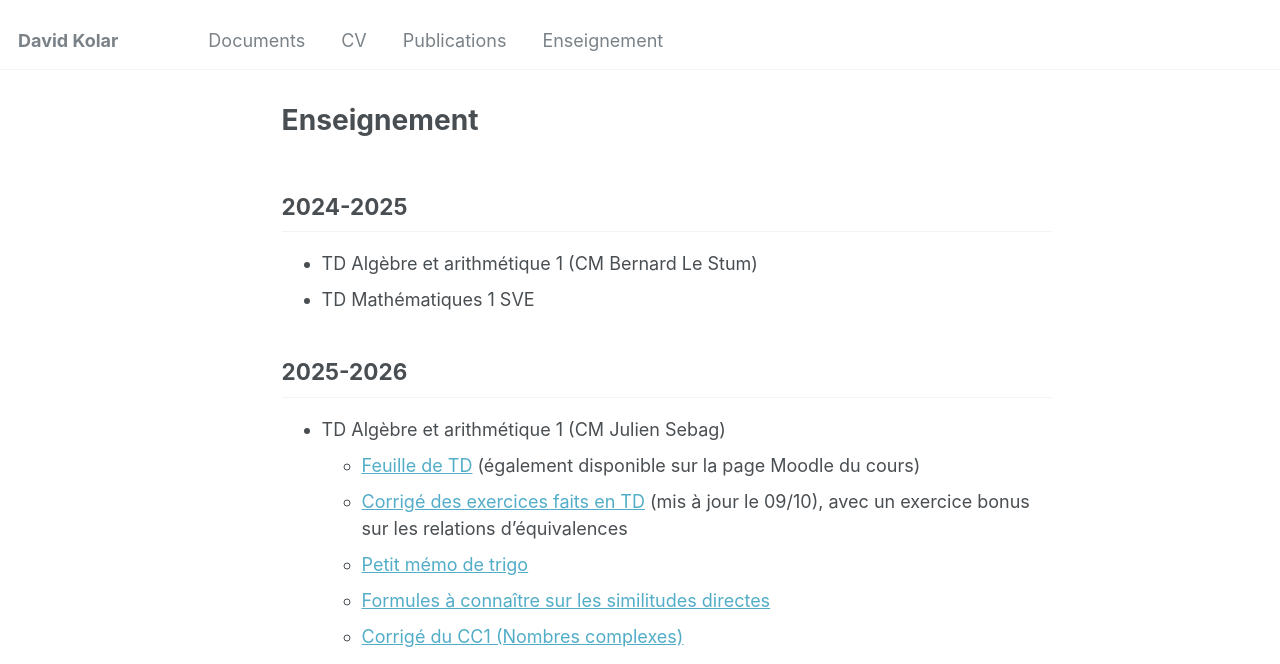
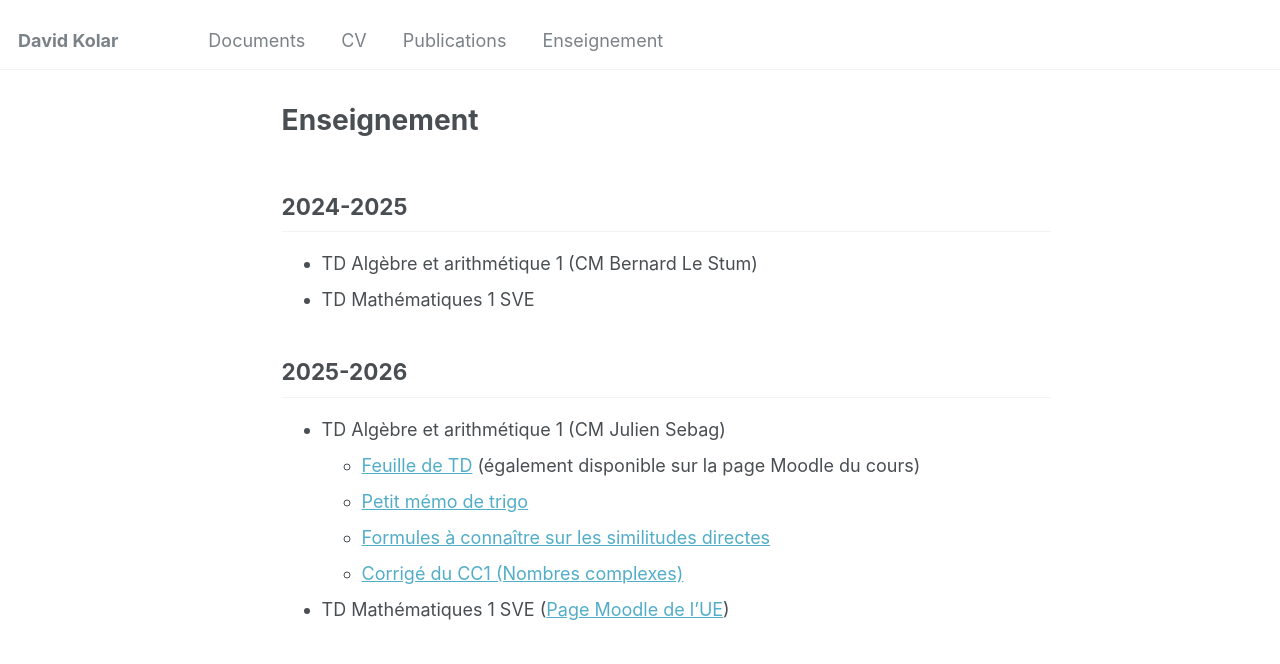
Before and after one commit to dakolar/dakolar.github.io, a Jekyll site: the page built from _pages/enseignement.md, in a window 1280 px wide and 1102 px high, cut to the strip 0-664 px from the top of the window. Built offline with Jekyll 4.4.1, drawn with Linux system fonts in a browser that asks for light colours.

Commit message:
Enlevé le corrigé AR1

```diff
--- a/_config.yml
+++ b/_config.yml
@@ -40,7 +40,7 @@ author:
   researchgate     : # URL
 
   # Repositories and software development
-  github           : # "dkmaths"
+  github           : # "dakolar"
   stackoverflow    : # User number or user number and name (i.e., use "1" or "1/jeff-atwood")
 
 # Reading Files
--- a/_pages/enseignement.md
+++ b/_pages/enseignement.md
@@ -15,9 +15,8 @@ author_profile: false
 
 * TD Algèbre et arithmétique 1 (CM Julien Sebag)
     * [Feuille de TD](/files/enseignement/ar1-2025.pdf) (également disponible sur la page Moodle du cours)
-    * [Corrigé des exercices faits en TD](/files/enseignement/ar1-2025-solution.pdf) (mis à jour le 09/10), avec un exercice bonus sur les relations d'équivalences
     * [Petit mémo de trigo](/files/enseignement/trigo.pdf)
     * [Formules à connaître sur les similitudes directes](/files/enseignement/similitudes.pdf)
     * [Corrigé du CC1 (Nombres complexes)](/files/enseignement/ar1-cc1.pdf)
 
-<!--* TD Mathématiques 1 SVE ([Page Moodle de l'UE](https://foad.univ-rennes.fr/enrol/index.php?id=14623))-->
+* TD Mathématiques 1 SVE ([Page Moodle de l'UE](https://foad.univ-rennes.fr/enrol/index.php?id=14623))
```
Also changed, not shown: 1 other file.
